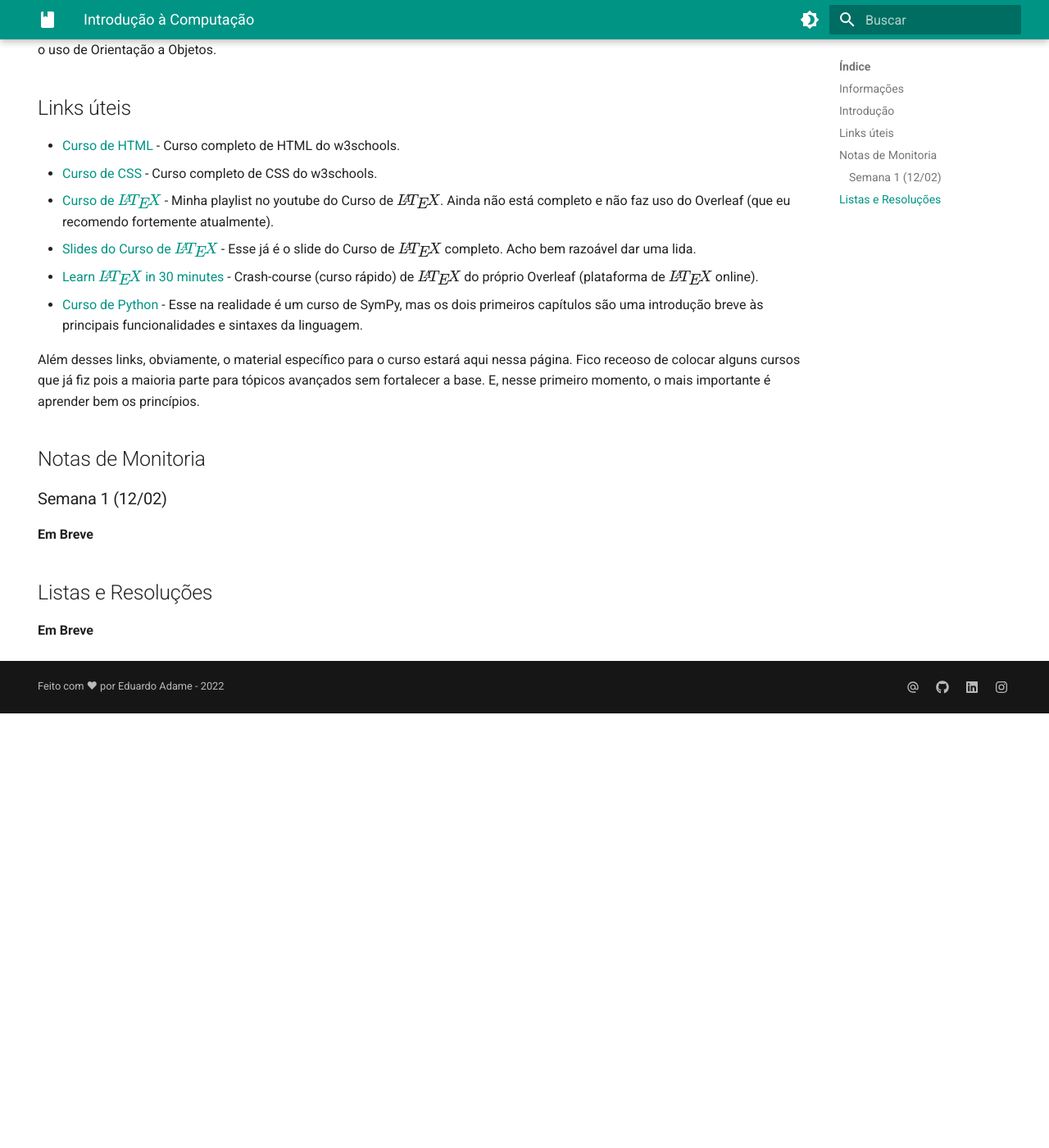
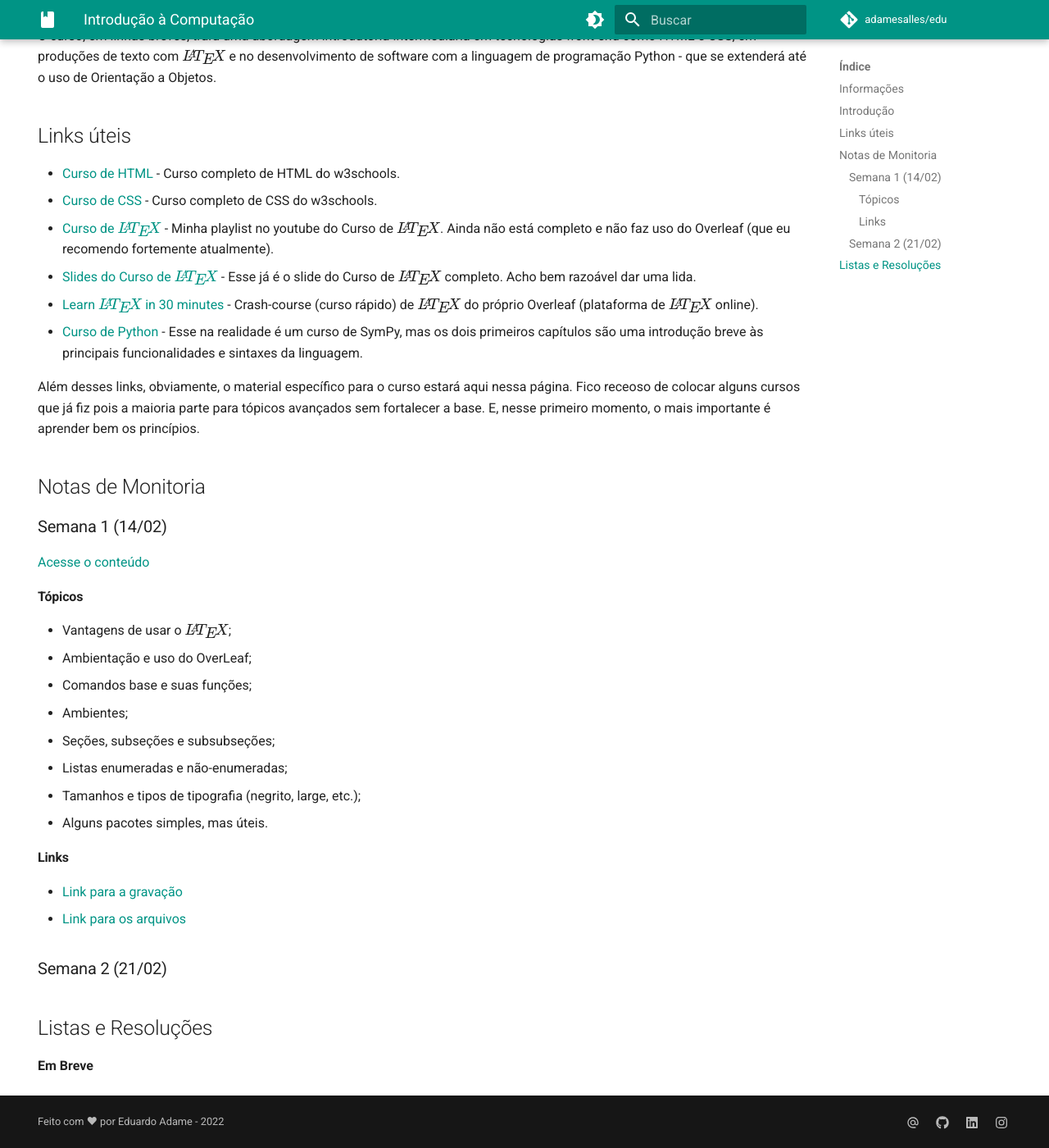
Before and after one commit to adamesalles/edu, an MkDocs documentation site: the page built from docs/introcomp/home.md, in a window 1280 px wide and 1400 px high, scrolled down 598 px. Shown: the whole window at 82% size. Built offline with MkDocs 1.6.1 and Material for MkDocs 9.7.7, drawn with Linux system fonts in a browser that asks for light colours; comment, search, counter and statistics services are not loaded; before the commit the page ends 1468 px from its top, so only the background shows below that; some of the changed text lies outside the part shown.

Commit message:
Adicionando arquivos monitoria 17-02

```diff
--- a/docs/introcomp/home.md
+++ b/docs/introcomp/home.md
@@ -10,8 +10,9 @@ Sejam bem-vindos à página dessa disciplina. Seguirei mantendo-a atualizada. Qu
 ## Informações
 
 - Horário de Atendimento: Quinta-feira 16h-18h
-- Link de Atendimento: **em breve**
-- Ementa do Curso: **em breve**
+- Playlist com os vídeos da monitoria: <https://www.youtube.com/playlist?list=PLtp0NMJtiOH8gaxHlqryd5a50o9_mtmvp>
+- Link de Atendimento: **Em Breve**
+- Ementa do Curso: **Em Breve**
 
 Não deixe de visitar também o [repositório do monitor Tiago Barradas](https://github.com/barrafas/Monitorias-IC/).
 
@@ -32,9 +33,27 @@ Além desses links, obviamente, o material específico para o curso estará aqui
 
 ## Notas de Monitoria
 
-### Semana 1 (12/02)
+### Semana 1 (14/02)
 
-**Em Breve**
+[Acesse o conteúdo](https://adamesalles.github.io/edu/introcomp/17-02/)
+
+#### Tópicos
+
+- Vantagens de usar o $\LaTeX$;
+- Ambientação e uso do OverLeaf;
+- Comandos base e suas funções;
+- Ambientes;
+- Seções, subseções e subsubseções;
+- Listas enumeradas e não-enumeradas;
+- Tamanhos e tipos de tipografia (negrito, large, etc.);
+- Alguns pacotes simples, mas úteis.
+
+#### Links
+
+- [Link para a gravação](https://www.youtube.com/watch?v=9zcCK2_WTUk&list=PLtp0NMJtiOH8gaxHlqryd5a50o9_mtmvp&index=1)
+- [Link para os arquivos](https://www.github.com/adamesalles/edu/IntroComp/17-02/)
+
+### Semana 2 (21/02)
 
 ## Listas e Resoluções
 
--- a/mkdocs.yml
+++ b/mkdocs.yml
@@ -1,6 +1,7 @@
 site_name: Monitorias do Adame
 site_url: https://adamesalles.github.io/edu
-#repo_url: https://github.com/adamesalles/edu
+repo_name: adamesalles/edu
+repo_url: https://github.com/adamesalles/edu
 
 nav:
   - Início: index.md
```
Also changed, not shown: README.md (+4 -0 lines), docs/index.md (+1 -1 lines), docs/introcomp/17-02.md (added, +211 -0 lines), 2 other files.
